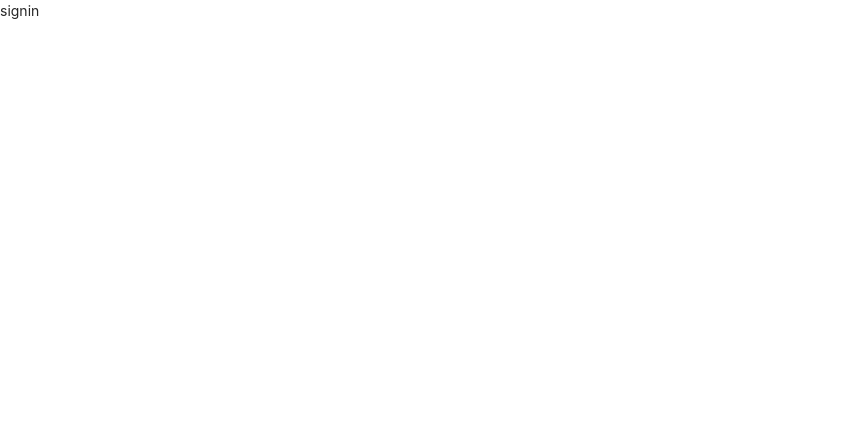
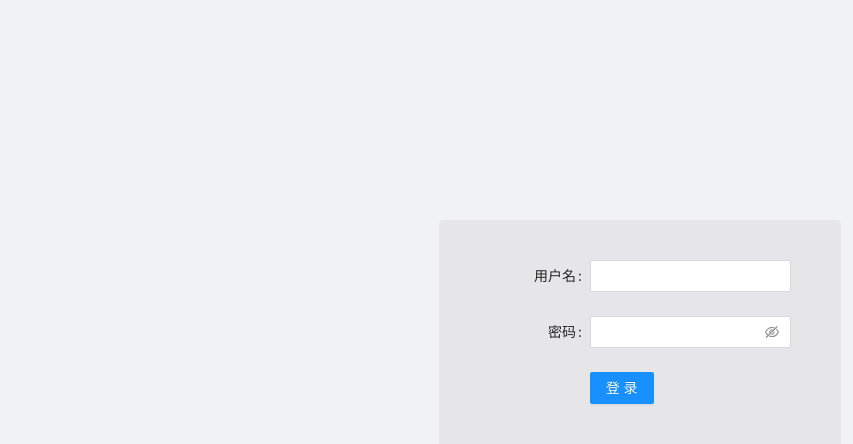
Before and after one commit to DiscLRx/SocialInformationCollectionSystem-Admin, a Vue app: page /sign-in in a window 1280 px wide. Shown: the top 444 px of the page, without its empty margins (0-853 px from the left). Built offline with nearby package versions, Linux system fonts and the light colour scheme.

Commit message:
新增管理员登录功能

```diff
--- a/src/views/SignInView.vue
+++ b/src/views/SignInView.vue
@@ -1,13 +1,87 @@
 <template>
-signin
+    <a-layout>
+        <a-layout-content :style="{ height: '100vh', width: '100vw' }" class="sign-in-form-container">
+            <a-form :model="formState"
+                    name="basic"
+                    :label-col="{ span: 8 }"
+                    :wrapper-col="{ span: 16 }"
+                    class="sign-in-form">
+                <a-form-item label="用户名" name="username">
+                    <a-input v-model:value="formState.username"/>
+                </a-form-item>
+                <a-form-item label="密码" name="password">
+                    <a-input-password v-model:value="formState.password"/>
+                </a-form-item>
+                <a-form-item :wrapper-col="{ offset: 8, span: 16 }">
+                    <a-button type="primary" html-type="button" @click="doSignin">登录</a-button>
+                </a-form-item>
+            </a-form>
+        </a-layout-content>
+    </a-layout>
+
+
 </template>
+<script>
+import {defineComponent, reactive} from 'vue';
+import axios from "axios";
+import router from "@/router";
 
-<script>
-export default {
-    name: "SignInView"
+export default defineComponent({
+    setup() {
+        const formState = reactive({
+            username: '',
+            password: ''
+        });
+
+        async function doSignin() {
+            localStorage.removeItem('token')
+            await axios({
+                url: '/admin-api/admin/auth',
+                method: 'POST',
+                headers: {
+                    'Content-Type': 'application/json'
+                },
+                data: JSON.stringify({
+                    "username": formState.username,
+                    "password": formState.password
+                })
+            }).then(res => {
+                let code = res.data.code
+                if (code === 0) {
+
+                    let token = res.data.data.token
+                    localStorage.setItem('token', token)
+
+                    let redirect = router.currentRoute.value.query.redirect
+                    if (redirect) {
+                        router.push(redirect)
+                    } else {
+                        router.push('/')
+                    }
+
+                }
+            })
+        }
+
+        return {
+            formState,
+            doSignin
+        };
+    },
+});
+</script>
+<style scoped>
+.sign-in-form-container {
+    display: flex;
+    flex-direction: row;
+    justify-content: center;
+    align-items: center;
 }
-</script>
 
-<style scoped>
-
+.sign-in-form {
+    padding: 40px 50px 24px 50px;
+    background-color: rgba(230, 230, 233, 1);
+    margin-bottom: 10%;
+    border-radius: 5px;
+}
 </style>
```
